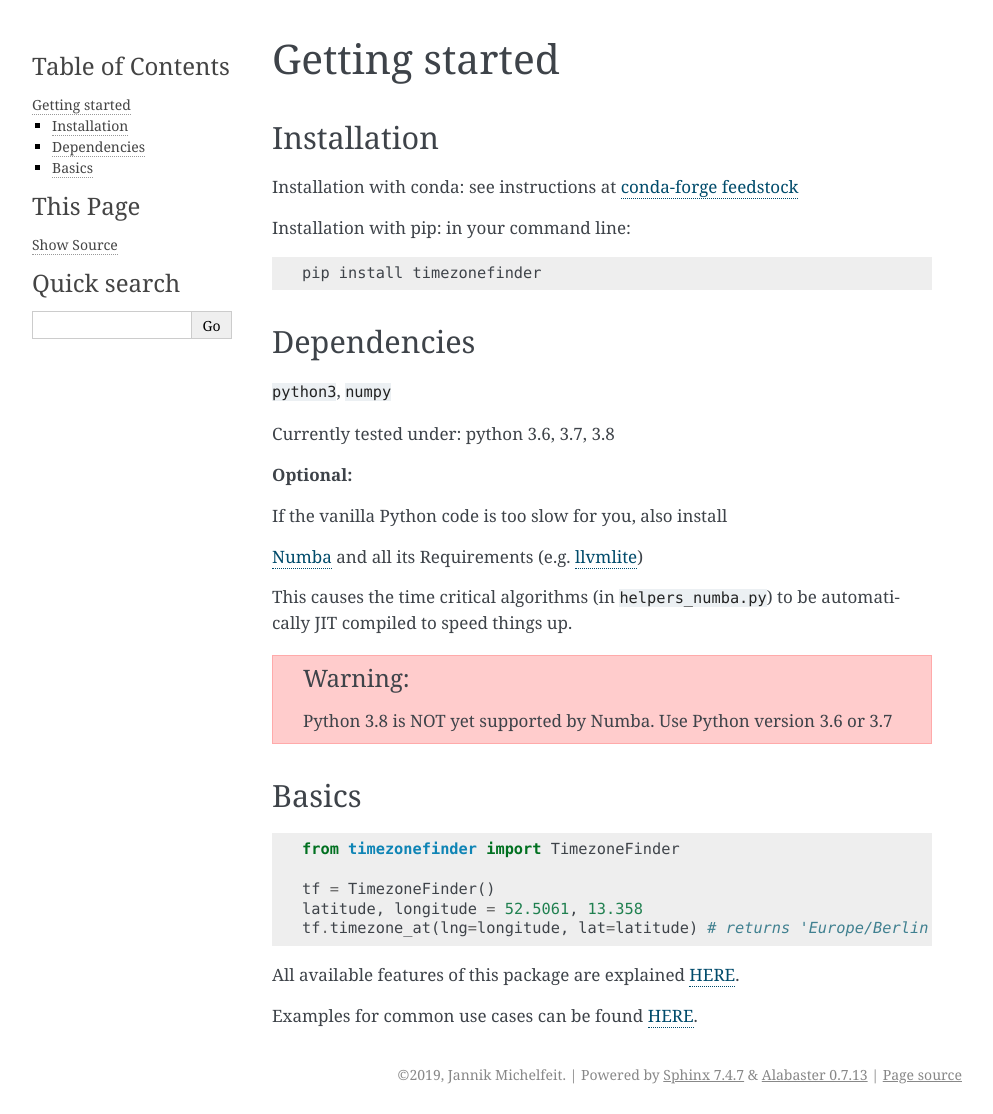
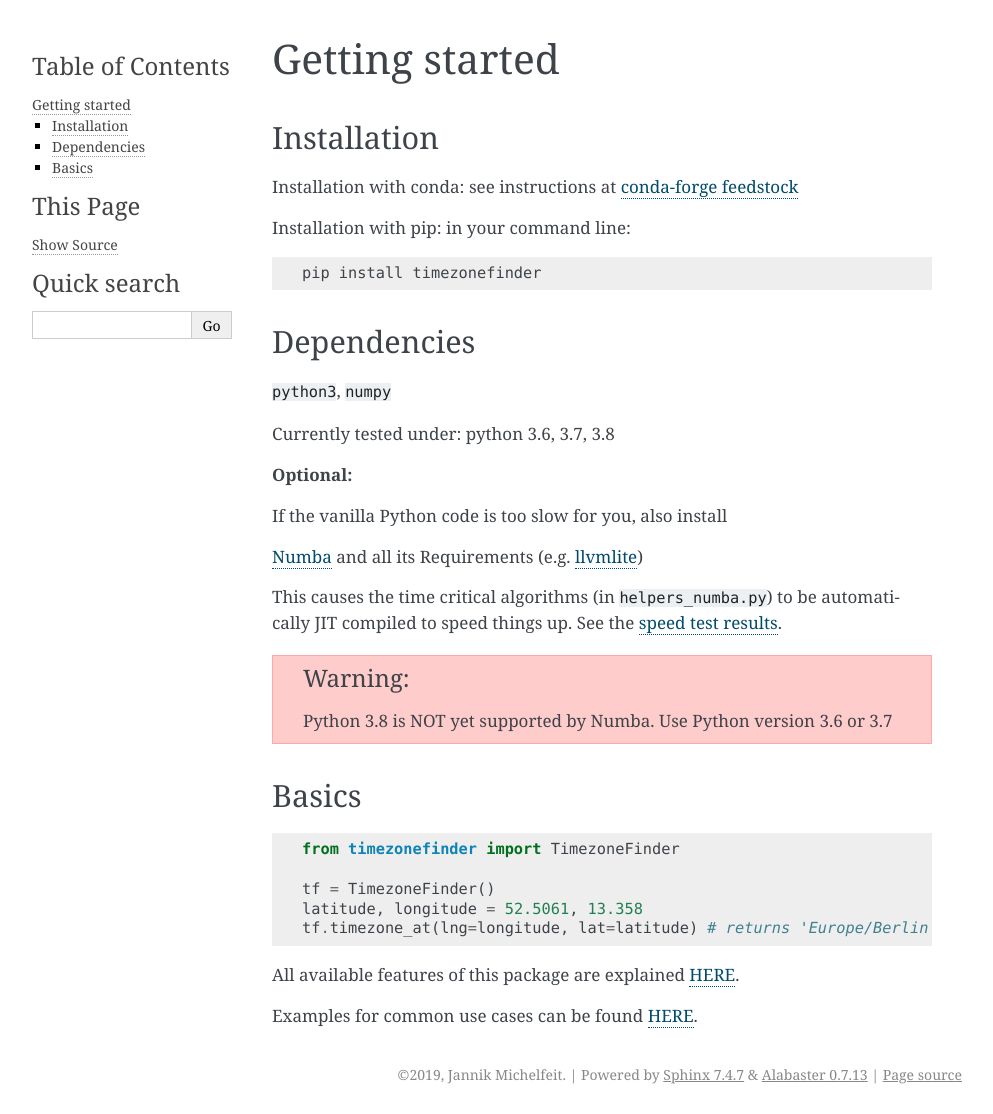
Before and after one commit to jannikmi/timezonefinder, a Sphinx documentation site: the page built from docs/0_getting_started.rst, in a window 1280 px wide. Shown: the whole page, without its empty margins (148-1141 px from the left). Built offline with Sphinx 7.4.7, drawn with Linux system fonts in a browser that asks for light colours.

Commit message:
minor changes in documentation

```diff
--- a/docs/0_getting_started.rst
+++ b/docs/0_getting_started.rst
@@ -38,6 +37,7 @@ If the vanilla Python code is too slow for you, also install
 `Numba <https://github.com/numba/numba>`__ and all its Requirements (e.g. `llvmlite <http://llvmlite.pydata.org/en/latest/install/index.html>`_)
 
 This causes the time critical algorithms (in ``helpers_numba.py``) to be automatically JIT compiled to speed things up.
+See the :ref:`speed test results <speed-tests>`.
 
 
 .. warning::
--- a/docs/1_usage.rst
+++ b/docs/1_usage.rst
@@ -21,7 +21,7 @@ Create a new instance of the TimezoneFinder class to allow fast consequent timez
 
 
 To save computing time at the cost of memory consumption and initialisation time pass ``in_memory=True``. This causes all binary files to be read into memory.
-See the :ref:`speed test results <speed_tests>`.
+See the :ref:`speed test results <speed-tests>`.
 
 .. code-block:: python
 
--- a/docs/3_about.rst
+++ b/docs/3_about.rst
@@ -37,7 +35,7 @@ License
 (see `LICENSE <https://github.com/MrMinimal64/timezonefinder/blob/master/LICENSE>`__).
 
 
-.. _speed_tests:
+.. _speed-tests:
 
 Speed Test Results:
 -------------------
```
Also changed, not shown: other parts of docs/0_getting_started.rst (+0 -1 lines), other parts of docs/3_about.rst (+0 -2 lines), CONTRIBUTING.rst (+3 -5 lines), publish.py (+10 -5 lines).
